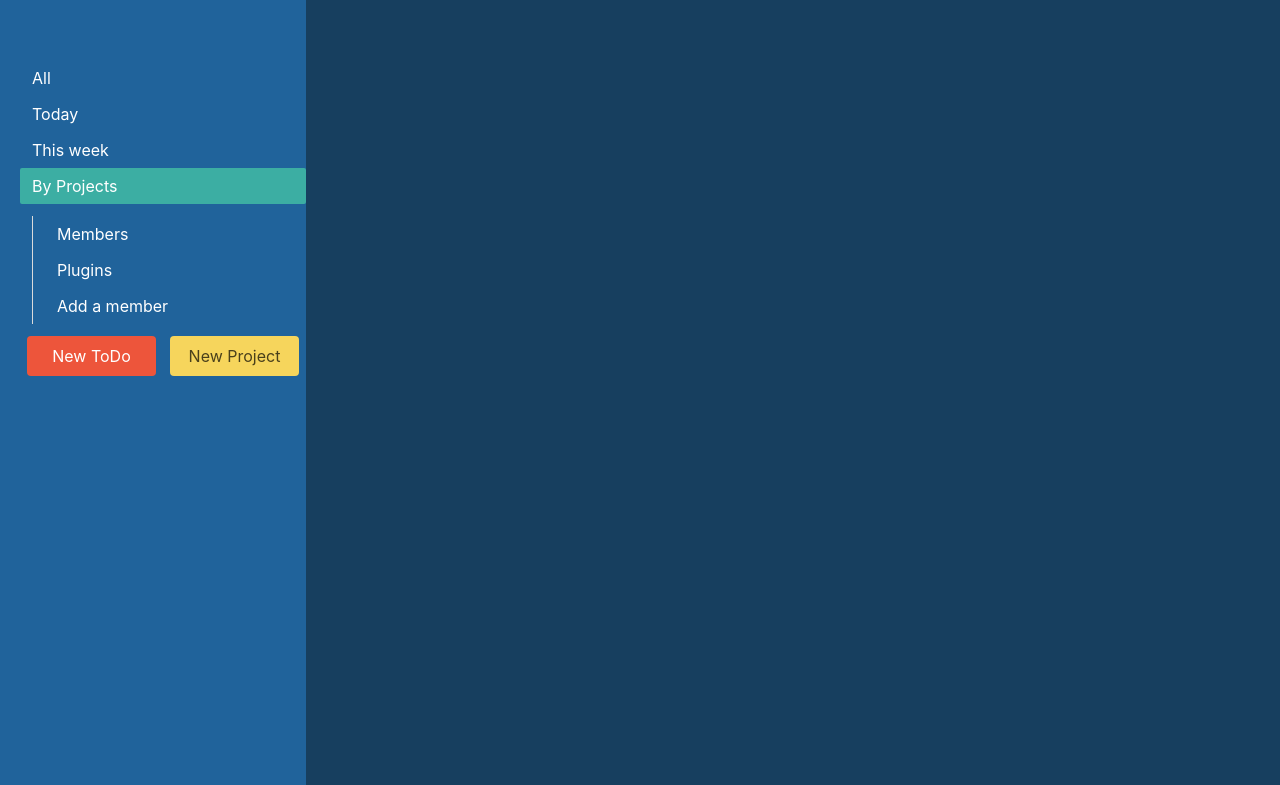
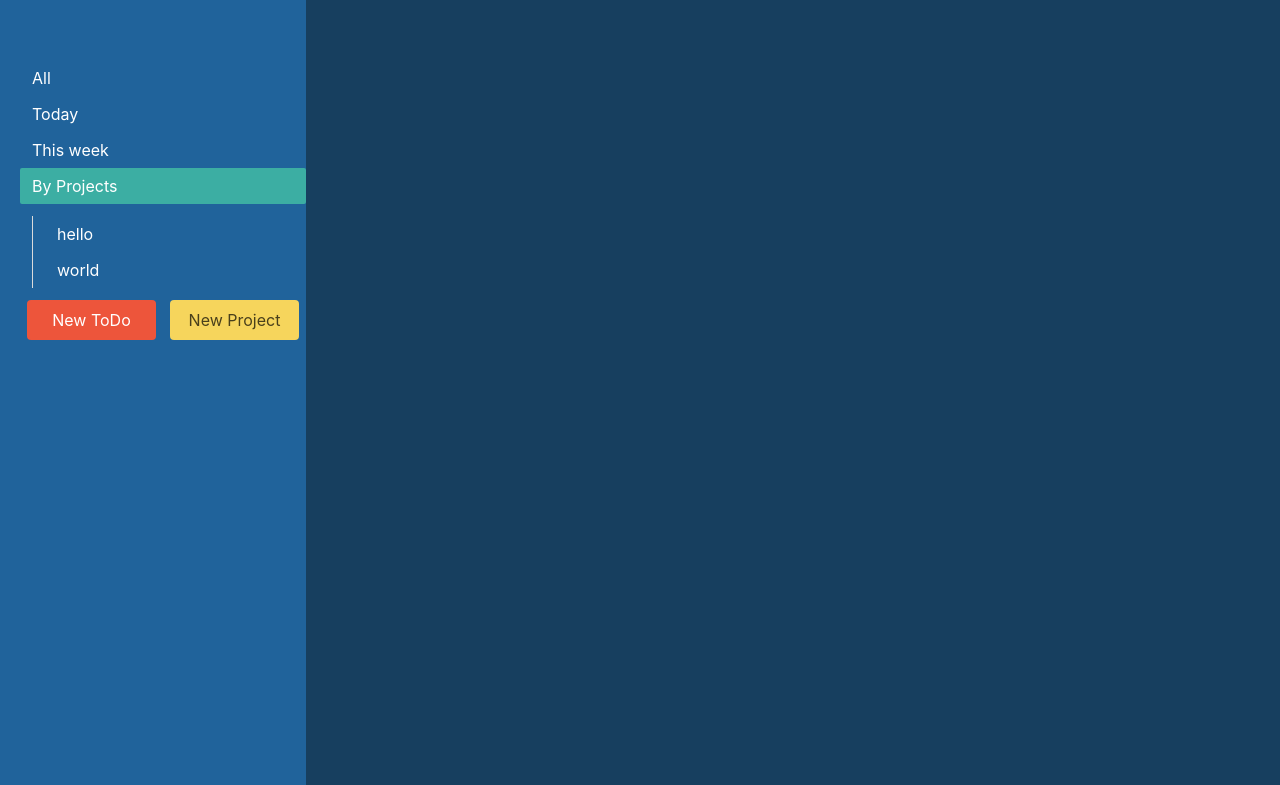
Before and after one commit to brugobi/ToDoList-js, a website built with webpack: page src/index.html in a window 1280 px wide. Shown: the part 78-863 px from the top of the page. Built offline with nearby package versions, Linux system fonts and the light colour scheme.

Commit message:
add function to display by projects

```diff
--- a/src/functions.js
+++ b/src/functions.js
@@ -71,6 +71,7 @@ function createProjectForm(globalArray) {
     }
     const ul = document.getElementById('aside-project-list');
     const li = document.createElement('li');
+    li.setAttribute('id', 'btnbyProject');
     const a = document.createElement('a');
     a.innerText = projectTitle;
     li.append(a);
@@ -108,6 +109,7 @@ function displayTasks(array) {
         const td = document.createElement('td');
         const checkbox = document.createElement('input');
         checkbox.setAttribute('type', 'checkbox');
+        checkbox.setAttribute('id', 'btncheckbox');
         td.append(checkbox);
         tr.append(td);
       } else if (key !== 'id') {
@@ -131,7 +133,38 @@ function displayTasks(array) {
 function displayAllTasks(array) {
   displayTasks(array);
   return array;
-}
+};
+
+//const arrayOfProjects = ['hello', 'world'];
+function loadProjects(arrayOfProjects) {
+  const ul = document.getElementById('aside-project-list');
+  arrayOfProjects.forEach(project => {
+    const li = document.createElement('li');
+    ul.appendChild(li);
+    const a = document.createElement('a');
+    a.setAttribute('id', 'btnbyProject');
+    li.appendChild(a);
+    a.innerHTML = project;
+  });
+};
+
+function displaybyProject(array) {
+  // if (array === undefined || array.length === 0) {
+  //   return array;
+  // }
+  // const parent = document.getElementById('aside-project-list');
+  // const arraybyProject = [];
+  // for (let i = 0; i < array.length; i += 1) {
+  //   const child = parent.childNodes[i];
+  //   if (array[i].project === child.textContent) {
+  //     arraybyProject.push(array[i]);
+  //   }
+  // }
+  // displayTasks(arraybyProject);
+  // return array;
+  const btnbyProject = document.getElementById('btnbyProject');
+  console.log(btnbyProject);
+};
 
 function displayTasksforToday(array) {
   if (array === undefined || array.length === 0) {
@@ -188,7 +221,9 @@ export {
   createTodoForm,
   displayTasks,
   displayAllTasks,
+  displaybyProject,
   displayTasksforToday,
   deleteTodoObjFromArray,
   deleteTodoHTML,
+  loadProjects,
 };
--- a/src/index.html
+++ b/src/index.html
@@ -36,9 +36,9 @@
               <li>
                 <a class="is-active">By Projects</a>
                 <ul id="aside-project-list">
-                  <li><a>Members</a></li>
+                  <!-- <li><a>Members</a></li>
                   <li><a>Plugins</a></li>
-                  <li><a>Add a member</a></li>
+                  <li><a>Add a member</a></li> -->
                 </ul>
               </li>
             </ul>
--- a/src/index.js
+++ b/src/index.js
@@ -8,8 +8,10 @@ import {
   createTodoForm,
   displayAllTasks,
   displayTasksforToday,
+  displaybyProject,
   deleteTodoObjFromArray,
   deleteTodoHTML,
+  loadProjects,
 }
   from './functions';
 
@@ -70,3 +72,13 @@ btnTodayTasks.addEventListener('click', () => {
     return arrayOfTasks;
   });
 });
+
+window.addEventListener('DOMContentLoaded', (event) => {
+  loadProjects(arrayOfProjects);
+  //const btnbyProject = document.getElementById('btnbyProject');
+  const btnbyProject = document.getElementById('aside-project-list');
+  btnbyProject.addEventListener('click', (e) => {
+
+    console.log(e.target.innerText);
+  });
+});
```
Also changed, not shown: dist/index.html, 1 other file.
